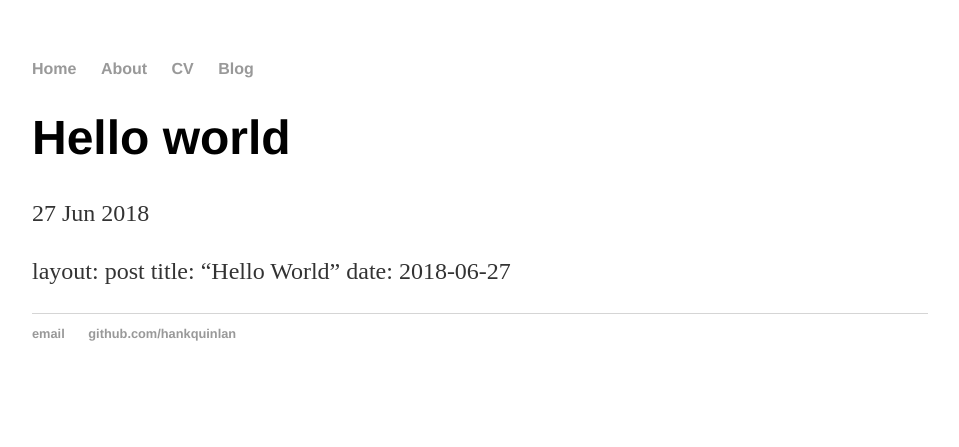
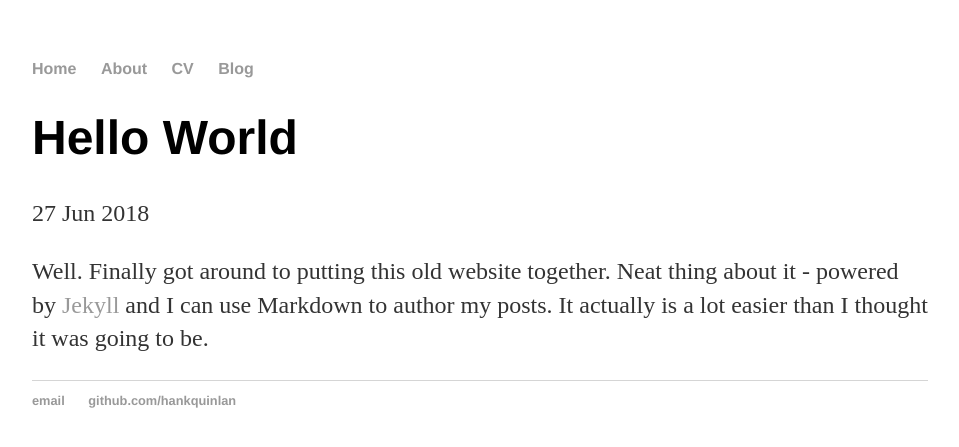
Before and after one commit to jonsnetwork/jonsnetwork.github.io, a Jekyll site: the page built from _posts/2018-06-27-hello world.md, in a window 1280 px wide. Shown: the top 447 px of the page, without its empty margins (160-1119 px from the left). Built offline with Jekyll 4.4.1, drawn with Linux system fonts in a browser that asks for light colours; our own code applies the rules of GitHub Pages for plain Markdown files.

Commit message:
Update 2018-06-27-hello world.md

```diff
--- a/_posts/2018-06-27-hello world.md
+++ b/_posts/2018-06-27-hello world.md
@@ -1,3 +1,7 @@
+---
 layout: post
 title: "Hello World"
 date: 2018-06-27
+---
+
+Well. Finally got around to putting this old website together. Neat thing about it - powered by [Jekyll](http://jekyllrb.com) and I can use Markdown to author my posts. It actually is a lot easier than I thought it was going to be.
```
